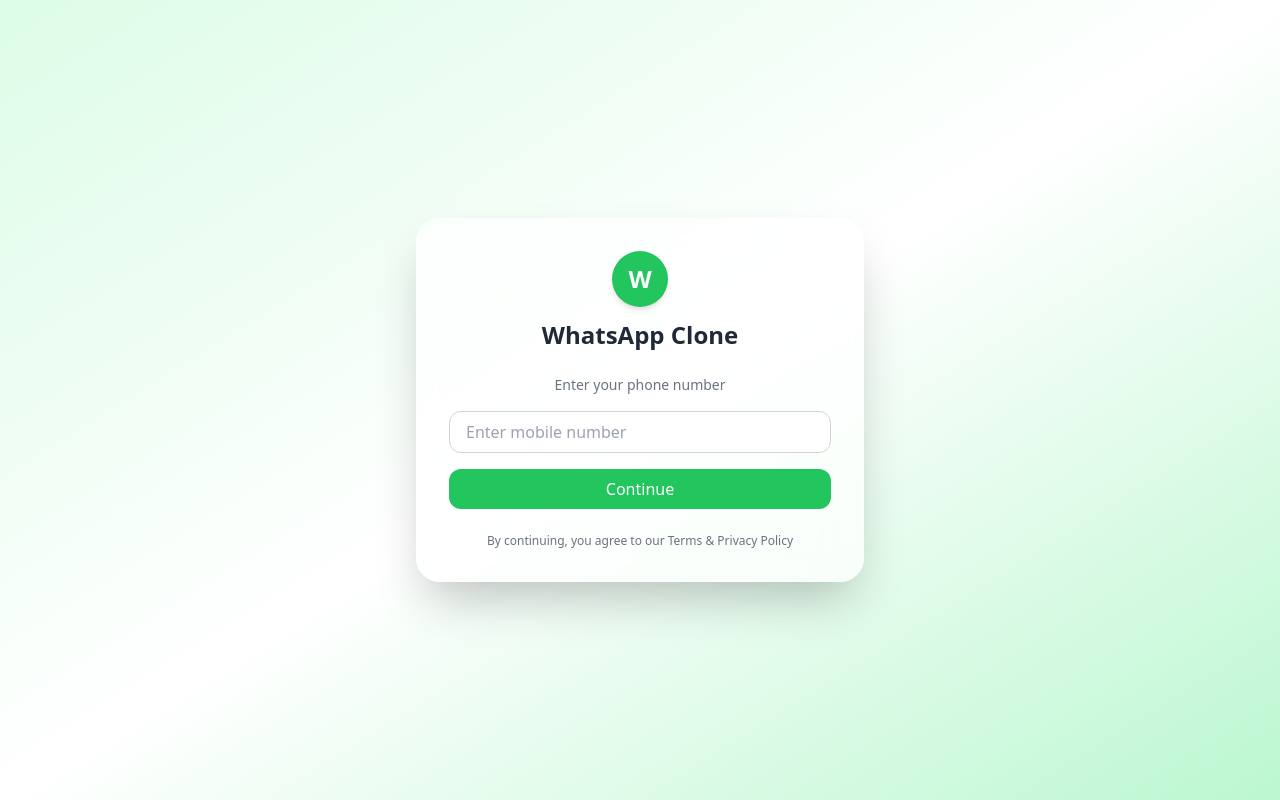
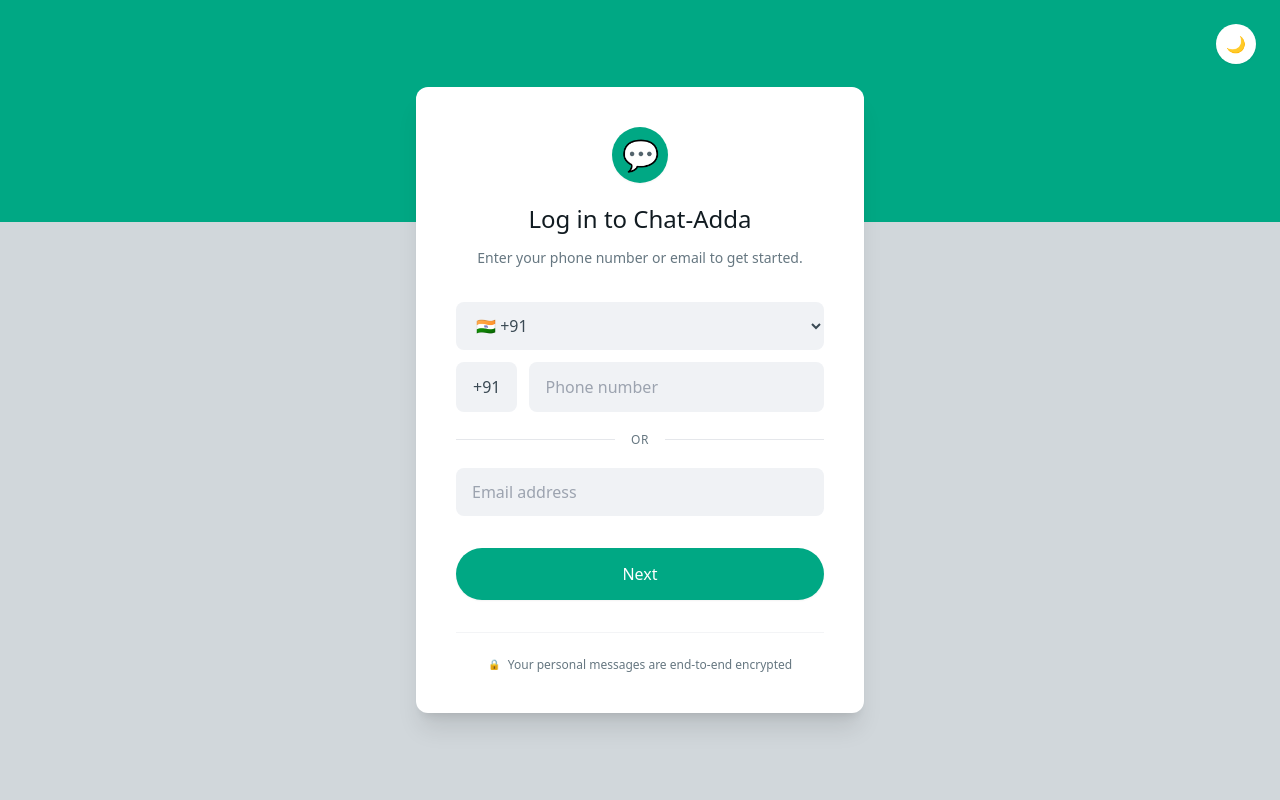
Before and after one commit to Bansi1510/ChatAdda, a React (Vite) app in the folder client/: page / in a window 1280 px wide. Built offline with nearby package versions, Linux system fonts and the light colour scheme.

Commit message:
ui design start

```diff
--- a/client/package.json
+++ b/client/package.json
@@ -10,6 +10,7 @@
     "preview": "vite preview"
   },
   "dependencies": {
+    "@hookform/resolvers": "^5.2.2",
     "@reduxjs/toolkit": "^2.11.2",
     "axios": "^1.15.2",
     "react": "^19.2.5",
@@ -17,6 +18,7 @@
     "react-hook-form": "^7.75.0",
     "react-redux": "^9.2.0",
     "react-router-dom": "^7.14.2",
+    "yup": "^1.7.1",
     "zustand": "^5.0.12"
   },
   "devDependencies": {
--- a/client/src/pages/auth/Login.tsx
+++ b/client/src/pages/auth/Login.tsx
@@ -1,108 +1,326 @@
 import React, { useState } from "react";
 import useLoginStore from "../../store/useLoginStore";
+import * as yup from "yup";
+import { yupResolver } from "@hookform/resolvers/yup";
+import countries from "../../utils/countries";
+import avatars from "../../utils/avatars";
+import { useNavigate } from "react-router-dom";
+import { useForm } from "react-hook-form"
+import useThemeStore from "../../store/useThemeStore";
+const loginValidationSchema = yup.object().shape({
+  phoneNumber: yup
+    .string()
+    .nullable()
+    .notRequired()
+    .matches(/^\d+$/, "phone number must be degits")
+    .transform((value, originalValue) => {
+      return originalValue.trim() === "" ? null : value;
+    }),
+  email: yup.string().nullable().notRequired().email("enter valid email").transform((value, originalValue) => {
+    return originalValue.trim() === "" ? null : value
+  })
+}).test(
+  "at-least-one",
+  "Either email or mobile number required",
+  function (value) {
+    if (value)
+      return !!(value.phoneNumber || value.email)
+  }
+);
 
+const otpValidationSchema = yup.object().shape({
+  otp: yup.string().length(6, "otp must be 6 digits").required("otp is required")
+});
+
+const profileValidationSchema = yup.object().shape({
+  username: yup.string().required("username is required"),
+  agreed: yup.bool().oneOf([true], "you msut agree to the terms")
+})
 const Login: React.FC = () => {
+  const { step, setStep, setUserPhoneData, userPhoneData } =
+    useLoginStore();
+  const { theme, setTheme } = useThemeStore();
+
+  // ❌ removed (handled by react-hook-form)
+  // const [phoneNumber, setPhoneNumber] = useState("");
+  // const [email, setEmail] = useState("");
+
+  const [otp, setOtp] = useState(["", "", "", "", "", ""]);
+  const [selectedCountry, setSelectedCountry] = useState(countries[0]);
+
+  // ❌ not used in UI
+  // const [profilePicture, setProfilePicture] = useState(null);
+  // const [profilePictureFile, setProfilePictureFile] = useState(null);
+
+  const [selectedAvatar, setSelectedAvatar] = useState(avatars[0]);
+
+  // ❌ duplicate (react-hook-form already handles errors)
+  // const [error, setError] = useState("");
+
+  const navigate = useNavigate();
+
   const {
-    step,
-    setStep,
-    setUserPhoneData,
-    userPhoneData,
-    resetLoginState,
-  } = useLoginStore();
+    register: loginRegister,
+    handleSubmit: handleLoginSubmit,
+    formState: { errors: loginErrors }
+  } = useForm({
+    resolver: yupResolver(loginValidationSchema)
+  });
 
-  const [phone, setPhone] = useState("");
-  const [otp, setOtp] = useState("");
+  const {
+    handleSubmit: handleOtpSubmit,
+    formState: { errors: otpErrors },
+    setValue: setOtpValue
+  } = useForm({
+    resolver: yupResolver(otpValidationSchema)
+  });
 
-  // Step 1 → Send OTP
-  const handleSendOTP = () => {
-    if (!phone) return alert("Enter mobile number");
+  const {
+    register: profileRegister,
+    handleSubmit: handleProfileSubmit,
+    formState: { errors: profileErrors }
+  } = useForm({
+    resolver: yupResolver(profileValidationSchema)
+  });
 
-    setUserPhoneData(phone);
-    setStep(2);
-  };
+  // 🎨 THEME CLASSES
+  const isDark = theme === "dark";
 
-  // Step 2 → Verify OTP
-  const handleVerifyOTP = () => {
-    if (otp.length !== 6) return alert("Enter valid OTP");
-
-    alert("Login successful 🚀");
-    resetLoginState(); // or redirect
-  };
+  const bgMain = isDark ? "bg-[#111b21]" : "bg-[#d1d7db]";
+  const cardBg = isDark ? "bg-[#202c33] text-[#e9edef]" : "bg-white text-[#111b21]";
+  const inputBg = isDark ? "bg-[#2a3942] text-[#d1d7db]" : "bg-[#f0f2f5] text-[#3b4a54]";
+  const textSub = isDark ? "text-[#8696a0]" : "text-[#667781]";
+  const btnColor = "bg-[#00a884] hover:bg-[#008f6f] text-white";
 
   return (
-    <div className="min-h-screen flex items-center justify-center bg-gradient-to-br from-green-100 via-white to-green-200">
+    <div className={`min-h-screen relative flex items-center justify-center p-4 overflow-hidden ${bgMain}`}>
+      {/* WhatsApp Web style header background */}
+      {!isDark && (
+        <div className="absolute top-0 left-0 w-full h-[222px] bg-[#00a884] z-0"></div>
+      )}
 
-      <div className="w-full max-w-md p-8 rounded-3xl shadow-2xl bg-white/70 backdrop-blur-lg border border-white/40">
+      {/* Theme Toggle */}
+      <div className="absolute top-6 right-6 z-20">
+        <button
+          onClick={() => setTheme(isDark ? "light" : "dark")}
+          className={`flex items-center justify-center w-10 h-10 rounded-full transition-colors shadow-sm ${isDark ? "bg-[#202c33] text-yellow-400 hover:bg-[#2a3942]" : "bg-white text-gray-600 hover:bg-gray-100"
+            }`}
+          title="Toggle Theme"
+        >
+          {isDark ? "☀️" : "🌙"}
+        </button>
+      </div>
 
+      <div className={`relative z-10 w-full max-w-md rounded-xl shadow-xl p-8 sm:p-10 ${cardBg}`}>
         {/* Header */}
-        <div className="flex flex-col items-center mb-6">
-          <div className="bg-green-500 text-white w-14 h-14 flex items-center justify-center rounded-full text-2xl font-bold shadow-md">
-            W
+        <div className="flex flex-col items-center mb-8">
+          <div className="w-14 h-14 bg-[#00a884] rounded-full flex items-center justify-center text-white text-3xl mb-5 shadow-sm">
+            💬
           </div>
-          <h1 className="text-2xl font-semibold mt-3 text-gray-800">
-            WhatsApp Clone
+          <h1 className="text-2xl font-normal text-center">
+            {step === 1 && "Log in to Chat-Adda"}
+            {step === 2 && "Verify your number"}
+            {step === 3 && "Profile info"}
           </h1>
+          <p className={`text-sm mt-3 text-center leading-relaxed ${textSub}`}>
+            {step === 1 && "Enter your phone number or email to get started."}
+            {step === 2 && `Waiting to automatically detect an SMS sent to ${userPhoneData}.`}
+            {step === 3 && "Please provide your name and an optional profile photo."}
+          </p>
         </div>
 
-        {/* STEP 1 → Phone Input */}
+        {/* STEP 1 */}
         {step === 1 && (
-          <>
-            <p className="text-gray-500 text-sm mb-4 text-center">
-              Enter your phone number
-            </p>
+          <form onSubmit={handleLoginSubmit((data) => {
+            const userData = data.phoneNumber ?? data.email;
+            if (userData) {
+              setUserPhoneData(userData);
+              setStep(2);
+            }
+          })}>
+
+            <div className="flex flex-col gap-3 mb-2">
+              <select
+                value={selectedCountry.alpha2}
+                onChange={(e) =>
+                  setSelectedCountry(
+                    countries.find(c => c.alpha2 === e.target.value)!
+                  )
+                }
+                className={`w-full px-4 py-3 rounded-lg outline-none focus:ring-1 focus:ring-[#00a884] transition-shadow cursor-pointer ${inputBg}`}
+              >
+                {countries.map((c) => (
+                  <option key={c.alpha2} value={c.alpha2}>
+                    {c.flag} {c.dialCode}
+                  </option>
+                ))}
+              </select>
+
+              <div className="flex gap-3">
+                <div className={`px-4 py-3 rounded-lg flex items-center justify-center font-medium border border-transparent focus-within:border-[#00a884] ${inputBg}`}>
+                  {selectedCountry.dialCode}
+                </div>
+                <input
+                  {...loginRegister("phoneNumber")}
+                  placeholder="Phone number"
+                  className={`w-full px-4 py-3 rounded-lg outline-none focus:ring-1 focus:ring-[#00a884] transition-shadow ${inputBg}`}
+                />
+              </div>
+            </div>
+
+            {loginErrors.phoneNumber && (
+              <p className="text-red-500 text-xs mt-1 mb-2 pl-1">
+                {loginErrors.phoneNumber.message}
+              </p>
+            )}
+
+            <div className="flex items-center my-5">
+              <div className={`flex-grow border-t ${isDark ? 'border-[#2a3942]' : 'border-gray-200'}`}></div>
+              <span className={`px-4 text-xs uppercase tracking-wider ${textSub}`}>or</span>
+              <div className={`flex-grow border-t ${isDark ? 'border-[#2a3942]' : 'border-gray-200'}`}></div>
+            </div>
 
             <input
-              type="text"
-              placeholder="Enter mobile number"
-              value={phone}
-              onChange={(e) => setPhone(e.target.value)}
-              className="w-full px-4 py-2 rounded-xl border border-gray-300 focus:outline-none focus:ring-2 focus:ring-green-400 mb-4"
+              {...loginRegister("email")}
+              placeholder="Email address"
+              className={`w-full px-4 py-3 rounded-lg outline-none focus:ring-1 focus:ring-[#00a884] transition-shadow ${inputBg}`}
             />
 
+            {loginErrors.email && (
+              <p className="text-red-500 text-xs mt-1 mb-2 pl-1">
+                {loginErrors.email.message}
+              </p>
+            )}
+
             <button
-              onClick={handleSendOTP}
-              className="w-full bg-green-500 hover:bg-green-600 text-white py-2 rounded-xl font-medium transition"
+              type="submit"
+              className={`w-full py-3.5 rounded-full font-medium transition-colors mt-8 shadow-sm ${btnColor}`}
             >
-              Continue
+              Next
             </button>
-          </>
+          </form>
         )}
 
-        {/* STEP 2 → OTP Input */}
+        {/* STEP 2 */}
         {step === 2 && (
-          <>
-            <p className="text-gray-500 text-sm mb-4 text-center">
-              Enter OTP sent to <span className="font-semibold">{userPhoneData}</span>
-            </p>
+          <form onSubmit={handleOtpSubmit(() => setStep(3))}>
+
+            <div className="flex justify-center gap-2 sm:gap-3 mb-8 mt-4">
+              {otp.map((digit, index) => (
+                <input
+                  key={index}
+                  maxLength={1}
+                  value={digit}
+                  onChange={(e) => {
+                    const value = e.target.value;
+                    if (!/^[0-9]?$/.test(value)) return;
+
+                    const newOtp = [...otp];
+                    newOtp[index] = value;
+                    setOtp(newOtp);
+
+                    setOtpValue("otp", newOtp.join(""));
+
+                    if (value && index < 5) {
+                      const nextSibling = document.querySelector(
+                        `input[name="otp-${index + 1}"]`
+                      ) as HTMLInputElement;
+                      if (nextSibling) nextSibling.focus();
+                    }
+                  }}
+                  name={`otp-${index}`}
+                  className={`w-11 h-14 sm:w-12 sm:h-14 text-center text-xl font-medium rounded-lg outline-none focus:ring-2 focus:ring-[#00a884] transition-shadow ${inputBg}`}
+                />
+              ))}
+            </div>
+
+            {otpErrors.otp && (
+              <p className="text-red-500 text-sm mb-4 text-center">
+                {otpErrors.otp.message}
+              </p>
+            )}
+
+            <button className={`w-full py-3.5 rounded-full font-medium transition-colors mb-6 shadow-sm ${btnColor}`}>
+              Verify
+            </button>
+
+            <div className="text-center">
+              <button
+                type="button"
+                onClick={() => setStep(1)}
+                className={`text-sm font-medium text-[#00a884] hover:underline`}
+              >
+                Wrong number?
+              </button>
+            </div>
+          </form>
+        )}
+
+        {/* STEP 3 */}
+        {step === 3 && (
+          <form onSubmit={handleProfileSubmit(() => { })}>
+
+            <div className="flex flex-col items-center mb-8">
+              <div className="relative mb-5 group cursor-pointer">
+                <img
+                  src={selectedAvatar}
+                  className="w-28 h-28 rounded-full object-cover shadow-md"
+                />
+                <div className="absolute inset-0 rounded-full flex items-center justify-center bg-black/40 opacity-0 group-hover:opacity-100 transition-opacity">
+                  <span className="text-white text-2xl">📷</span>
+                </div>
+              </div>
+
+              <div className="flex justify-center gap-3 flex-wrap px-2">
+                {avatars.map((av, i) => (
+                  <img
+                    key={i}
+                    src={av}
+                    onClick={() => setSelectedAvatar(av)}
+                    className={`w-12 h-12 rounded-full cursor-pointer transition-transform hover:scale-110 border-2 ${selectedAvatar === av
+                      ? "border-[#00a884]"
+                      : "border-transparent"
+                      }`}
+                  />
+                ))}
+              </div>
+            </div>
 
             <input
-              type="text"
-              placeholder="Enter 6-digit OTP"
-              value={otp}
-              onChange={(e) => setOtp(e.target.value)}
-              className="w-full px-4 py-2 rounded-xl border border-gray-300 focus:outline-none focus:ring-2 focus:ring-green-400 mb-4 text-center tracking-widest"
+              {...profileRegister("username")}
+              placeholder="Type your name here"
+              className={`w-full px-4 py-3 rounded-lg outline-none focus:ring-1 focus:ring-[#00a884] transition-shadow mb-1 ${inputBg}`}
             />
 
-            <button
-              onClick={handleVerifyOTP}
-              className="w-full bg-green-500 hover:bg-green-600 text-white py-2 rounded-xl font-medium transition mb-2"
-            >
-              Verify OTP
+            {profileErrors.username && (
+              <p className="text-red-500 text-xs mt-1 mb-2 pl-1">
+                {profileErrors.username.message}
+              </p>
+            )}
+
+            <label className={`flex items-center gap-3 text-sm mt-5 mb-2 cursor-pointer ${textSub}`}>
+              <input type="checkbox" className="w-4 h-4 accent-[#00a884] rounded cursor-pointer" {...profileRegister("agreed")} />
+              I agree to the Terms of Service
+            </label>
+
+            {profileErrors.agreed && (
+              <p className="text-red-500 text-xs mt-1 mb-2 pl-1">
+                {profileErrors.agreed.message}
+              </p>
+            )}
+
+            <button className={`w-full py-3.5 rounded-full font-medium transition-colors mt-6 shadow-sm ${btnColor}`}>
+              Save Profile
             </button>
-
-            <button
-              onClick={() => setStep(1)}
-              className="w-full text-sm text-green-600 hover:underline"
-            >
-              Change number
-            </button>
-          </>
+          </form>
         )}
 
-        {/* Footer */}
-        <p className="text-xs text-center text-gray-500 mt-6">
-          By continuing, you agree to our Terms & Privacy Policy
-        </p>
+        <div className={`mt-8 pt-6 border-t ${isDark ? 'border-[#2a3942]' : 'border-gray-100'} flex items-center justify-center gap-2`}>
+          <span className="text-[10px] text-[#8696a0]">🔒</span>
+          <p className={`text-xs text-center ${textSub}`}>
+            Your personal messages are end-to-end encrypted
+          </p>
+        </div>
       </div>
     </div>
   );
--- /dev/null
+++ b/client/src/store/useThemeStore.ts
@@ -0,0 +1,22 @@
+import { create } from "zustand";
+import { createJSONStorage, persist } from "zustand/middleware";
+
+
+type ThemeState = {
+  theme: string;
+  setTheme: (theme: string) => void
+};
+const useThemeStore = create<ThemeState>()(
+  persist(
+    (set) => ({
+      theme: 'light',
+      setTheme: (theme) => set({ theme })
+    }),
+    {
+      name: "login-storage",
+      storage: createJSONStorage(() => localStorage),
+    }
+  )
+)
+
+export default useThemeStore;
--- /dev/null
+++ b/client/src/utils/avatars.ts
@@ -0,0 +1,10 @@
+const avatars = [
+  'https://api.dicebear.com/6.x/avataaars/svg?seed=Felix',
+  'https://api.dicebear.com/6.x/avataaars/svg?seed=Aneka',
+  'https://api.dicebear.com/6.x/avataaars/svg?seed=Mimi',
+  'https://api.dicebear.com/6.x/avataaars/svg?seed=Jasper',
+  'https://api.dicebear.com/6.x/avataaars/svg?seed=Luna',
+  'https://api.dicebear.com/6.x/avataaars/svg?seed=Zoe',
+]
+
+export default avatars;
```
